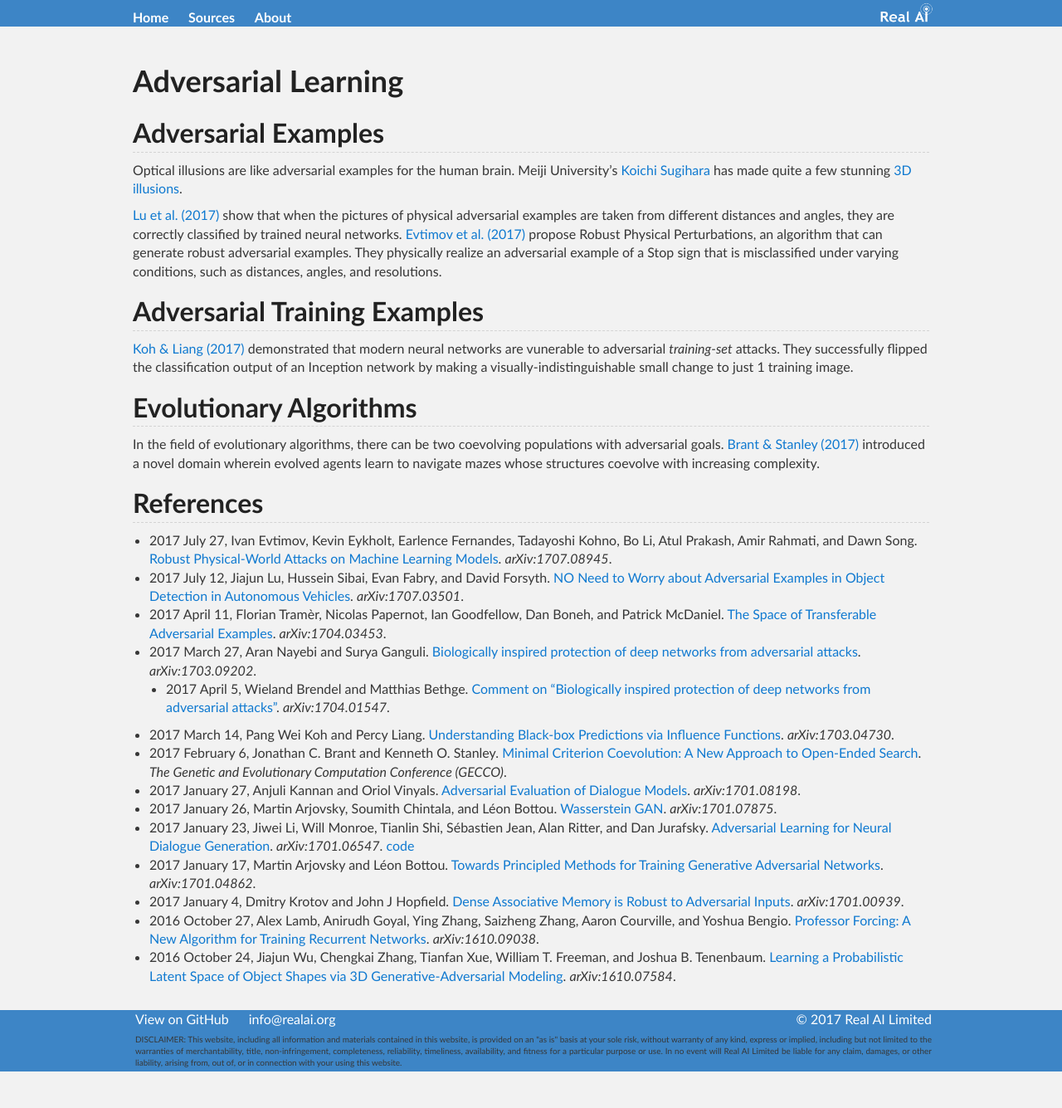
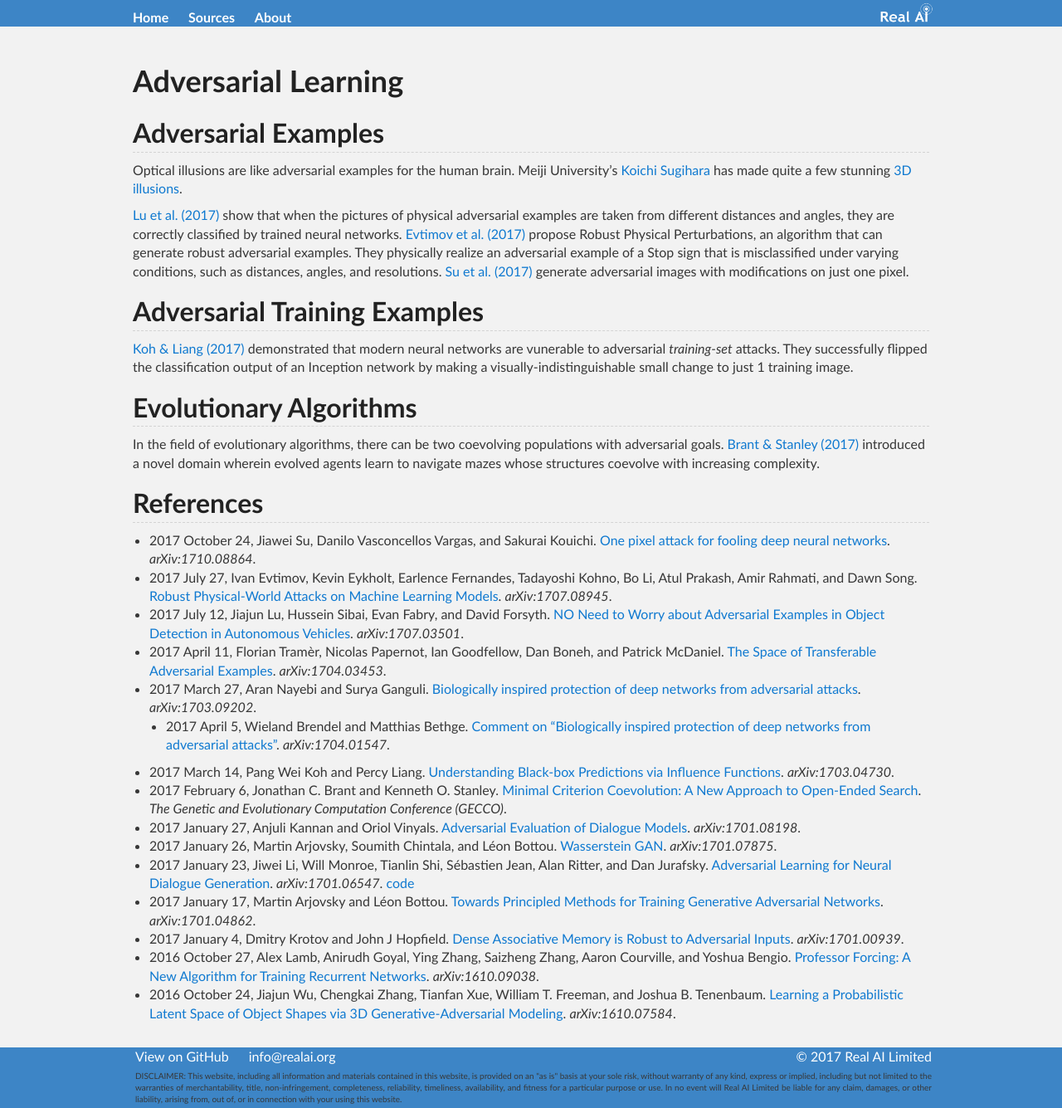
Before and after one commit to Tonywuhk/realai.org, a Jekyll site: the page built from adversarial-learning.md, in a window 1280 px wide. Shown: the whole page at 83% size. Built offline with Jekyll 4.4.1, drawn with Linux system fonts in a browser that asks for light colours; our own code applies the rules of GitHub Pages for plain Markdown files; the repository's description, which GitHub fills in, is left out; before the commit the page ends 1291 px from its top, so only the background shows below that.

Commit message:
Update files

```diff
--- a/adversarial-learning.md
+++ b/adversarial-learning.md
@@ -7,7 +7,7 @@ permalink: /adversarial-learning/
 
 Optical illusions are like adversarial examples for the human brain. Meiji University's [Koichi Sugihara](http://home.mims.meiji.ac.jp/~sugihara/Welcomee.html) has made quite a few stunning [3D illusions](https://twitter.com/machinepix/status/864543509486870528).
 
-[Lu et al. (2017)](https://arxiv.org/abs/1707.03501) show that when the pictures of physical adversarial examples are taken from different distances and angles, they are correctly classified by trained neural networks. [Evtimov et al. (2017)](https://arxiv.org/abs/1707.08945) propose Robust Physical Perturbations, an algorithm that can generate robust adversarial examples. They physically realize an adversarial example of a Stop sign that is misclassified under varying conditions, such as distances, angles, and resolutions.
+[Lu et al. (2017)](https://arxiv.org/abs/1707.03501) show that when the pictures of physical adversarial examples are taken from different distances and angles, they are correctly classified by trained neural networks. [Evtimov et al. (2017)](https://arxiv.org/abs/1707.08945) propose Robust Physical Perturbations, an algorithm that can generate robust adversarial examples. They physically realize an adversarial example of a Stop sign that is misclassified under varying conditions, such as distances, angles, and resolutions. [Su et al. (2017)](https://arxiv.org/abs/1710.08864) generate adversarial images with modifications on just one pixel.
 
 ## Adversarial Training Examples
 
@@ -19,6 +19,7 @@ In the field of evolutionary algorithms, there can be two coevolving populations
 
 ## References
 
+* 2017 October 24, Jiawei Su, Danilo Vasconcellos Vargas, and Sakurai Kouichi. [One pixel attack for fooling deep neural networks](https://arxiv.org/abs/1710.08864). *arXiv:1710.08864*.
 * 2017 July 27, Ivan Evtimov, Kevin Eykholt, Earlence Fernandes, Tadayoshi Kohno, Bo Li, Atul Prakash, Amir Rahmati, and Dawn Song. [Robust Physical-World Attacks on Machine Learning Models](https://arxiv.org/abs/1707.08945). *arXiv:1707.08945*.
 * 2017 July 12, Jiajun Lu, Hussein Sibai, Evan Fabry, and David Forsyth. [NO Need to Worry about Adversarial Examples in Object Detection in Autonomous Vehicles](https://arxiv.org/abs/1707.03501). *arXiv:1707.03501*.
 * 2017 April 11, Florian Tramèr, Nicolas Papernot, Ian Goodfellow, Dan Boneh, and Patrick McDaniel. [The Space of Transferable Adversarial Examples](https://arxiv.org/abs/1704.03453). *arXiv:1704.03453*.
```
Also changed, not shown: course/google-cloud-platform/README.md (+4 -0 lines), industry/README.md (+1 -0 lines), research-groups/publications/deepmind.md (+1 -0 lines), research-groups/publications/google-brain.md (+2 -0 lines).
